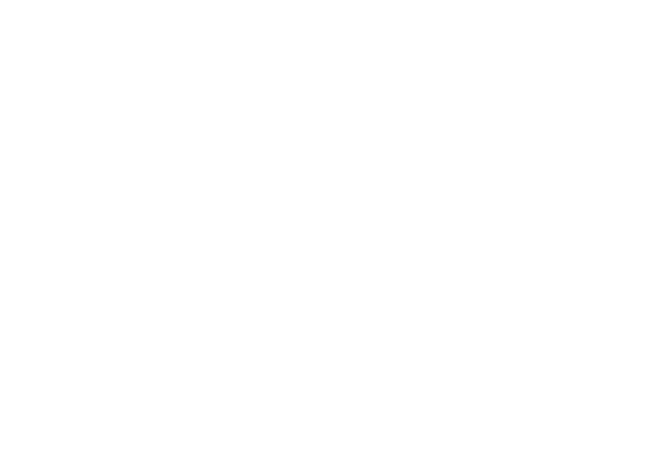
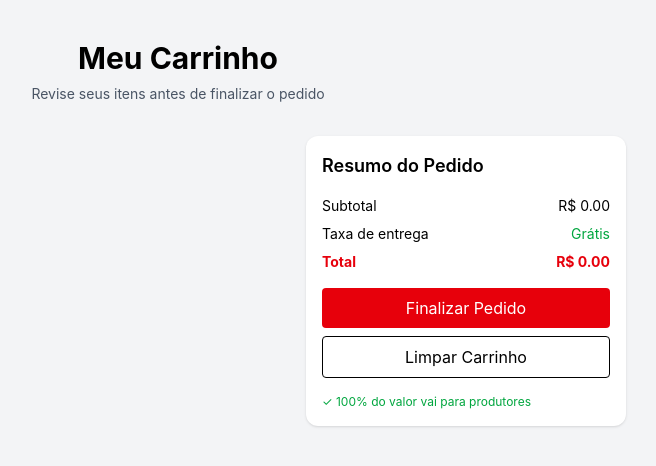
Before and after one commit to Generation-Projeto-Integrador-Grupo-2/frontend-desafio-3, a React (Vite) app: page /carrinho in a window 1280 px wide. Before the commit this address had no page. Shown: the top 466 px of the page, without its empty margins (462-1118 px from the left). Built offline with nearby package versions, Linux system fonts and the light colour scheme.

Commit message:
feat adiciona a página carrinho

```diff
--- a/src/App.tsx
+++ b/src/App.tsx
@@ -1,12 +1,14 @@
 import { BrowserRouter, Routes, Route } from "react-router-dom";
-import About from "./pages/About";
+import Sobre from "./pages/Sobre";
+import PaginaCarrinho from "./pages/PaginaCarrinho";
 
 function App() {
   return (
     <BrowserRouter>
       <Routes>
 
-        <Route path="/about" element={<About />} />
+        <Route path="/sobre" element={<Sobre />} />
+        <Route path="/carrinho" element={<PaginaCarrinho />} />
       </Routes>
     </BrowserRouter>
   );
--- /dev/null
+++ b/src/components/ItemCarrinho.tsx
@@ -0,0 +1,42 @@
+import React from "react";
+
+interface ItemCarrinhoProps {
+  titulo: string;
+  marca: string;
+  preco: number;
+  quantidade: number;
+  imagem: string;
+  aoRemover: () => void;
+  aoAumentar: () => void;
+  aoDiminuir: () => void;
+}
+
+export const ItemCarrinho: React.FC<ItemCarrinhoProps> = ({
+  titulo,
+  marca,
+  preco,
+  quantidade,
+  imagem,
+  aoRemover,
+  aoAumentar,
+  aoDiminuir,
+}) => {
+  return (
+    <div className="flex items-center justify-between border p-4 rounded-xl bg-white shadow-sm">
+      <div className="flex items-center gap-4">
+        <img src={imagem} alt={titulo} className="w-16 h-16 rounded-lg object-cover" />
+        <div>
+          <h4 className="font-semibold text-sm">{titulo}</h4>
+          <p className="text-gray-500 text-xs">{marca}</p>
+          <p className="text-red-600 font-bold text-sm">R$ {preco.toFixed(2)}</p>
+        </div>
+      </div>
+      <div className="flex items-center gap-2">
+        <button onClick={aoDiminuir} className="border px-2 py-1 rounded">-</button>
+        <span className="px-2">{quantidade}</span>
+        <button onClick={aoAumentar} className="border px-2 py-1 rounded">+</button>
+        <button onClick={aoRemover} className="text-red-500 ml-2">🗑️</button>
+      </div>
+    </div>
+  );
+};
--- /dev/null
+++ b/src/components/ResumoCarrinho.tsx
@@ -0,0 +1,40 @@
+import React from "react";
+
+interface ResumoCarrinhoProps {
+  subtotal: number;
+  aoLimpar: () => void;
+  aoFinalizar: () => void;
+}
+
+export const ResumoCarrinho: React.FC<ResumoCarrinhoProps> = ({
+  subtotal,
+  aoLimpar,
+  aoFinalizar,
+}) => {
+  return (
+    <div className="bg-white p-4 rounded-xl shadow-sm w-full max-w-xs">
+      <h3 className="text-lg font-semibold mb-4">Resumo do Pedido</h3>
+      <div className="flex justify-between text-sm mb-2">
+        <span>Subtotal</span>
+        <span>R$ {subtotal.toFixed(2)}</span>
+      </div>
+      <div className="flex justify-between text-sm mb-2">
+        <span>Taxa de entrega</span>
+        <span className="text-green-600">Grátis</span>
+      </div>
+      <div className="flex justify-between font-bold text-red-600 text-sm mb-4">
+        <span>Total</span>
+        <span>R$ {subtotal.toFixed(2)}</span>
+      </div>
+      <button className="bg-red-600 text-white w-full py-2 rounded mb-2" onClick={aoFinalizar}>
+        Finalizar Pedido
+      </button>
+      <button className="border w-full py-2 rounded" onClick={aoLimpar}>
+        Limpar Carrinho
+      </button>
+      <p className="text-xs text-green-600 mt-4">
+        ✓ 100% do valor vai para produtores
+      </p>
+    </div>
+  );
+};
--- /dev/null
+++ b/src/pages/PaginaCarrinho.tsx
@@ -0,0 +1,88 @@
+import React, { useState } from "react";
+import { ItemCarrinho } from "../components/ItemCarrinho";
+import { ResumoCarrinho } from "../components/ResumoCarrinho";
+import "../styles/carrinho.css";
+
+interface Produto {
+  id: number;
+  titulo: string;
+  marca: string;
+  preco: number;
+  imagem: string;
+  quantidade: number;
+}
+
+export default function PaginaCarrinho() {
+  const [produtos, setProdutos] = useState<Produto[]>([]);
+
+  const adicionarProduto = (produto: Omit<Produto, "quantidade">) => {
+    setProdutos((prev) => {
+      const existente = prev.find((p) => p.id === produto.id);
+      if (existente) {
+        return prev.map((p) =>
+          p.id === produto.id ? { ...p, quantidade: p.quantidade + 1 } : p
+        );
+      }
+      return [...prev, { ...produto, quantidade: 1 }];
+    });
+  };
+
+  const removerProduto = (id: number) => {
+    setProdutos((prev) => prev.filter((p) => p.id !== id));
+  };
+
+  const aumentarQuantidade = (id: number) => {
+    setProdutos((prev) =>
+      prev.map((p) =>
+        p.id === id ? { ...p, quantidade: p.quantidade + 1 } : p
+      )
+    );
+  };
+
+  const diminuirQuantidade = (id: number) => {
+    setProdutos((prev) =>
+      prev.map((p) =>
+        p.id === id && p.quantidade > 1
+          ? { ...p, quantidade: p.quantidade - 1 }
+          : p
+      )
+    );
+  };
+
+  const subtotal = produtos.reduce((total, p) => total + p.preco * p.quantidade, 0);
+
+  return (
+    <div className="min-h-screen bg-gray-100 py-10 px-4">
+      <div className="max-w-5xl mx-auto">
+        <h1 className="text-3xl font-bold mb-2 text-center">Meu Carrinho</h1>
+        <p className="text-sm text-gray-600 mb-8 text-center">
+          Revise seus itens antes de finalizar o pedido
+        </p>
+        <div className="flex flex-col lg:flex-row gap-10">
+          <div className="flex-1 space-y-6">
+            {produtos.map((produto) => (
+              <ItemCarrinho
+                key={produto.id}
+                titulo={produto.titulo}
+                marca={produto.marca}
+                preco={produto.preco}
+                quantidade={produto.quantidade}
+                imagem={produto.imagem}
+                aoRemover={() => removerProduto(produto.id)}
+                aoAumentar={() => aumentarQuantidade(produto.id)}
+                aoDiminuir={() => diminuirQuantidade(produto.id)}
+              />
+            ))}
+          </div>
+          <div className="w-full max-w-sm mx-auto lg:mx-0">
+            <ResumoCarrinho
+              subtotal={subtotal}
+              aoLimpar={() => setProdutos([])}
+              aoFinalizar={() => alert("Pedido finalizado!")}
+            />
+          </div>
+        </div>
+      </div>
+    </div>
+  );
+}
--- /dev/null
+++ b/src/styles/carrinho.css
@@ -0,0 +1,39 @@
+body {
+  font-family: 'Inter', sans-serif;
+}
+
+button {
+  transition: all 0.2s ease-in-out;
+}
+
+button:hover {
+  opacity: 0.9;
+  transform: scale(1.02);
+}
+
+.item-carrinho-enter {
+  opacity: 0;
+  transform: translateY(10px);
+}
+
+.item-carrinho-enter-active {
+  opacity: 1;
+  transform: translateY(0);
+  transition: all 0.3s ease-in-out;
+}
+
+.resumo-carrinho {
+  border: 1px solid #e5e7eb;
+  box-shadow: 0 1px 4px rgba(0, 0, 0, 0.04);
+  border-radius: 0.75rem;
+}
+
+.mensagem-sucesso {
+  color: #16a34a;
+  font-weight: 500;
+}
+
+.valor-total {
+  color: #dc2626;
+  font-weight: bold;
+}
```
Also changed, not shown: src/pages/Sobre.tsx (renamed from src/pages/About.tsx).
